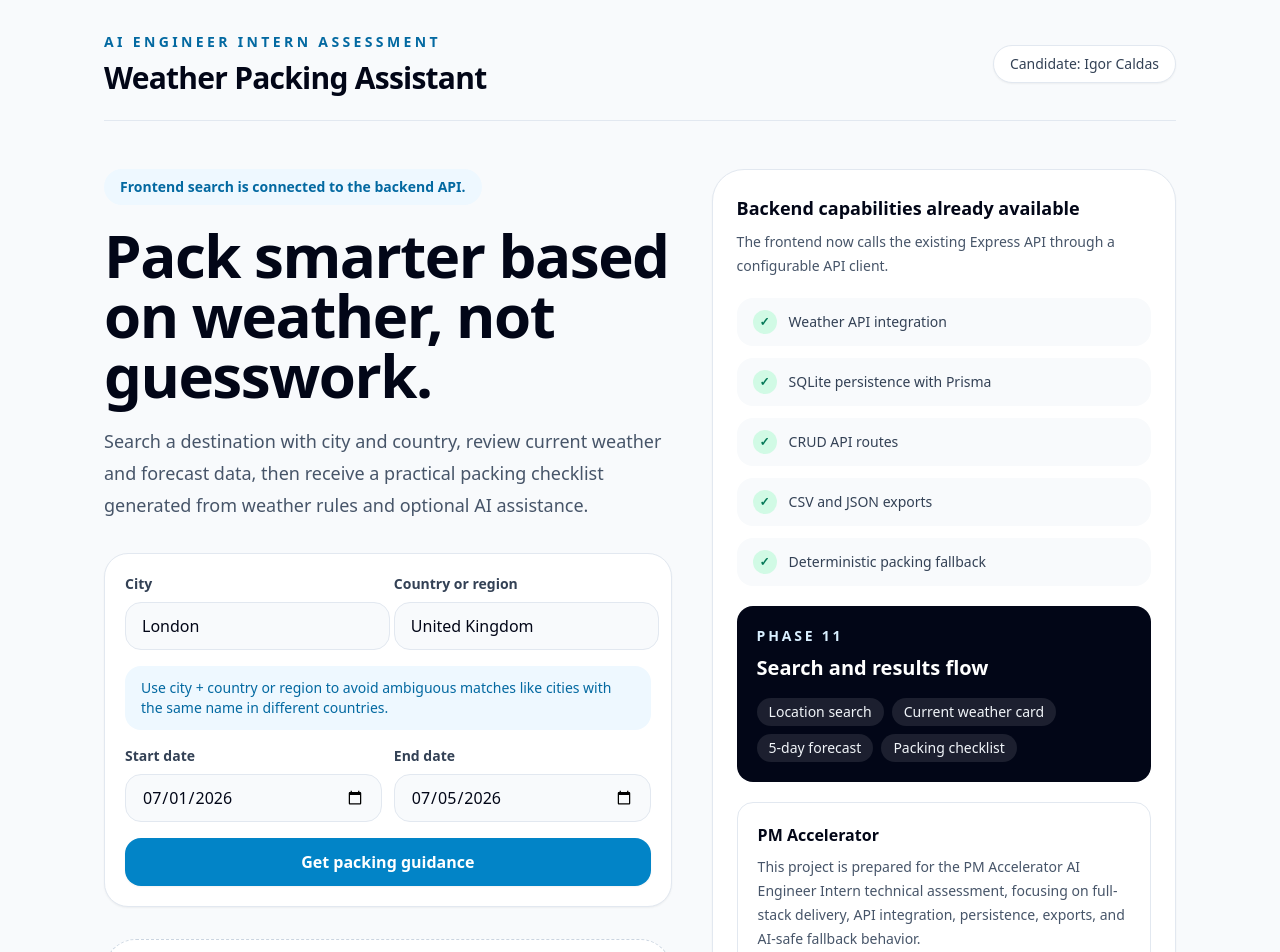
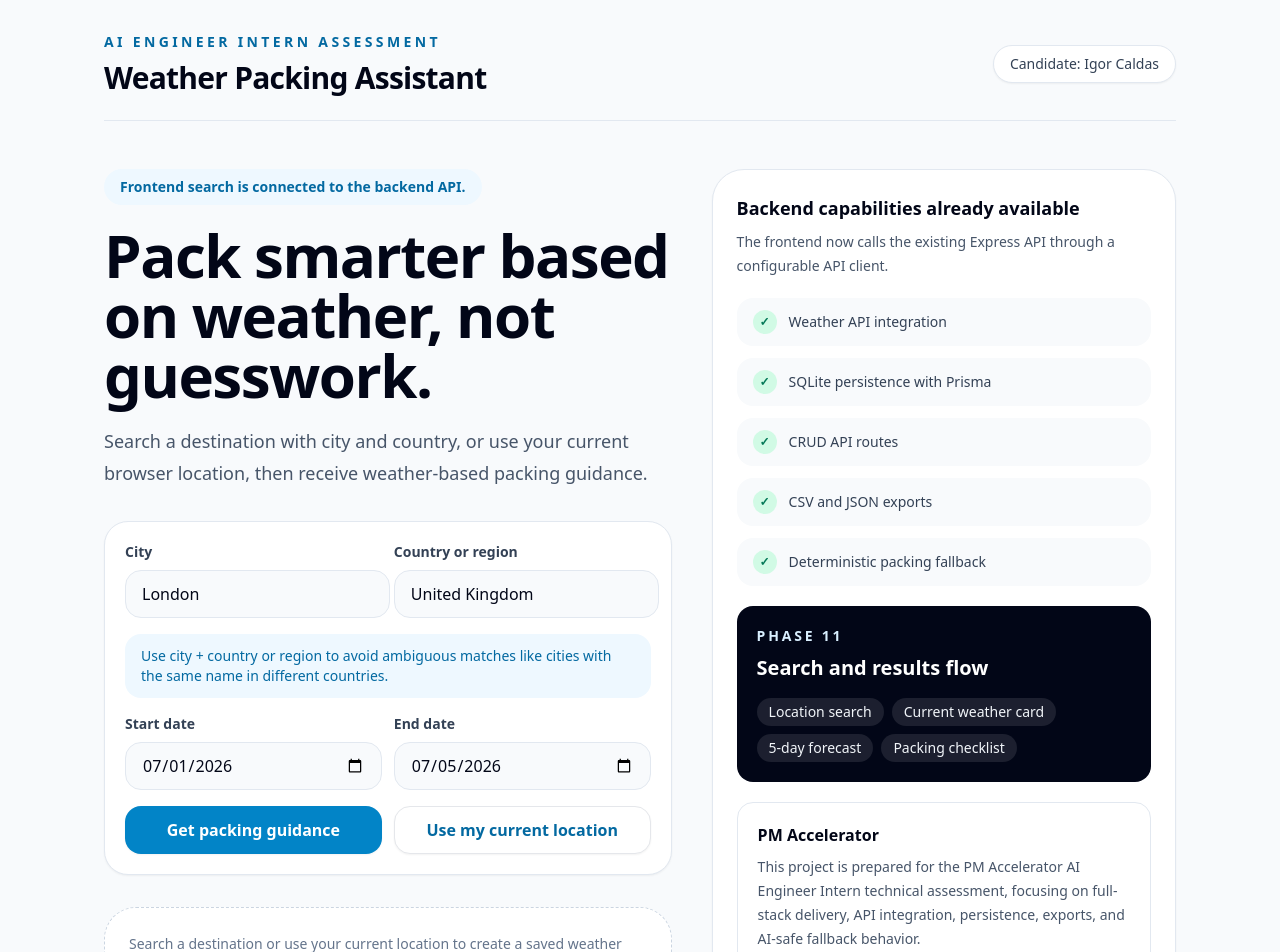
Before and after one commit to Sharpshooter171/weather-packing-assistant, a Next.js app in the folder apps/web/: page / in a window 1280 px wide. Shown: the top 952 px of the page. Built offline with nearby package versions, Linux system fonts and the light colour scheme.

Commit message:
feat: add browser current location search

```diff
--- a/apps/web/src/app/page.tsx
+++ b/apps/web/src/app/page.tsx
@@ -23,6 +23,7 @@ export default function HomePage() {
   const [result, setResult] = useState<WeatherRequest | null>(null);
   const [error, setError] = useState<string | null>(null);
   const [isLoading, setIsLoading] = useState(false);
+  const [isLocating, setIsLocating] = useState(false);
 
   useEffect(() => {
     const today = new Date();
@@ -63,7 +64,43 @@ export default function HomePage() {
     }
   }
 
-  const canSubmit = Boolean(city.trim() && countryOrRegion.trim() && startDate && endDate && !isLoading);
+  async function handleUseCurrentLocation() {
+    setError(null);
+
+    if (!startDate || !endDate) {
+      setError("Choose a date range before using your current location.");
+      return;
+    }
+
+    if (!navigator.geolocation) {
+      setError("Browser geolocation is not available. Please enter a city and country manually.");
+      return;
+    }
+
+    setIsLocating(true);
+
+    try {
+      const position = await getCurrentBrowserPosition();
+      const response = await createWeatherRequest({
+        location: "Current location",
+        latitude: position.coords.latitude,
+        longitude: position.coords.longitude,
+        startDate,
+        endDate,
+        useAi: false
+      });
+
+      setResult(response.data);
+    } catch (caughtError) {
+      setResult(null);
+      setError(getCurrentLocationErrorMessage(caughtError));
+    } finally {
+      setIsLocating(false);
+    }
+  }
+
+  const canSubmit = Boolean(city.trim() && countryOrRegion.trim() && startDate && endDate && !isLoading && !isLocating);
+  const canUseCurrentLocation = Boolean(startDate && endDate && !isLoading && !isLocating);
 
   return (
     <main className="min-h-screen bg-slate-50 text-slate-950">
@@ -88,7 +125,7 @@ export default function HomePage() {
                 Pack smarter based on weather, not guesswork.
               </h2>
               <p className="max-w-2xl text-lg leading-8 text-slate-600">
-                Search a destination with city and country, review current weather and forecast data, then receive a practical packing checklist generated from weather rules and optional AI assistance.
+                Search a destination with city and country, or use your current browser location, then receive weather-based packing guidance.
               </p>
             </div>
 
@@ -160,6 +197,7 @@ export default function HomePage() {
                   </div>
                 </div>
 
+                <div className="grid gap-3 sm:grid-cols-2">
                   <button
                     className="min-h-12 rounded-2xl bg-brand-600 px-6 font-semibold text-white shadow-sm transition hover:bg-brand-700 disabled:cursor-not-allowed disabled:opacity-70"
                     disabled={!canSubmit}
@@ -167,6 +205,16 @@ export default function HomePage() {
                   >
                     {isLoading ? "Checking weather..." : "Get packing guidance"}
                   </button>
+
+                  <button
+                    className="min-h-12 rounded-2xl border border-brand-200 bg-white px-6 font-semibold text-brand-700 shadow-sm transition hover:bg-brand-50 disabled:cursor-not-allowed disabled:opacity-70"
+                    disabled={!canUseCurrentLocation}
+                    onClick={handleUseCurrentLocation}
+                    type="button"
+                  >
+                    {isLocating ? "Getting your location..." : "Use my current location"}
+                  </button>
+                </div>
               </div>
 
               {error ? (
@@ -292,7 +340,7 @@ function WeatherResultSummary({ result }: { result: WeatherRequest }) {
 function EmptyState() {
   return (
     <section className="rounded-[2rem] border border-dashed border-slate-300 bg-white p-6 text-sm leading-6 text-slate-500">
-      Search a destination to create a saved weather request and preview the current weather, forecast, interpretation, and packing checklist.
+      Search a destination or use your current location to create a saved weather request and preview the current weather, forecast, interpretation, and packing checklist.
     </section>
   );
 }
@@ -333,10 +381,42 @@ function formatTemperature(value: number | null) {
   return typeof value === "number" ? `${value}°C` : "--";
 }
 
+function getCurrentBrowserPosition() {
+  return new Promise<GeolocationPosition>((resolve, reject) => {
+    navigator.geolocation.getCurrentPosition(resolve, reject, {
+      enableHighAccuracy: false,
+      maximumAge: 300_000,
+      timeout: 10_000
+    });
+  });
+}
+
 function getFriendlyErrorMessage(error: unknown) {
   const apiError = error as Partial<ApiError>;
 
   return apiError.error?.message ?? "Could not fetch weather guidance. Check the location and dates, then try again.";
+}
+
+function getCurrentLocationErrorMessage(error: unknown) {
+  if (isGeolocationPositionError(error)) {
+    if (error.code === error.PERMISSION_DENIED) {
+      return "Location permission was denied. Please allow location access or enter a city manually.";
+    }
+
+    if (error.code === error.POSITION_UNAVAILABLE) {
+      return "Your current location is unavailable. Please enter a city manually.";
+    }
+
+    if (error.code === error.TIMEOUT) {
+      return "Getting your current location took too long. Please try again or enter a city manually.";
+    }
+  }
+
+  return getFriendlyErrorMessage(error);
+}
+
+function isGeolocationPositionError(error: unknown): error is GeolocationPositionError {
+  return typeof error === "object" && error !== null && "code" in error && "message" in error;
 }
 
 function getRiskIcon(riskLevel: RiskLevel) {
```
Lines whose indentation alone changed are shown as unchanged.
